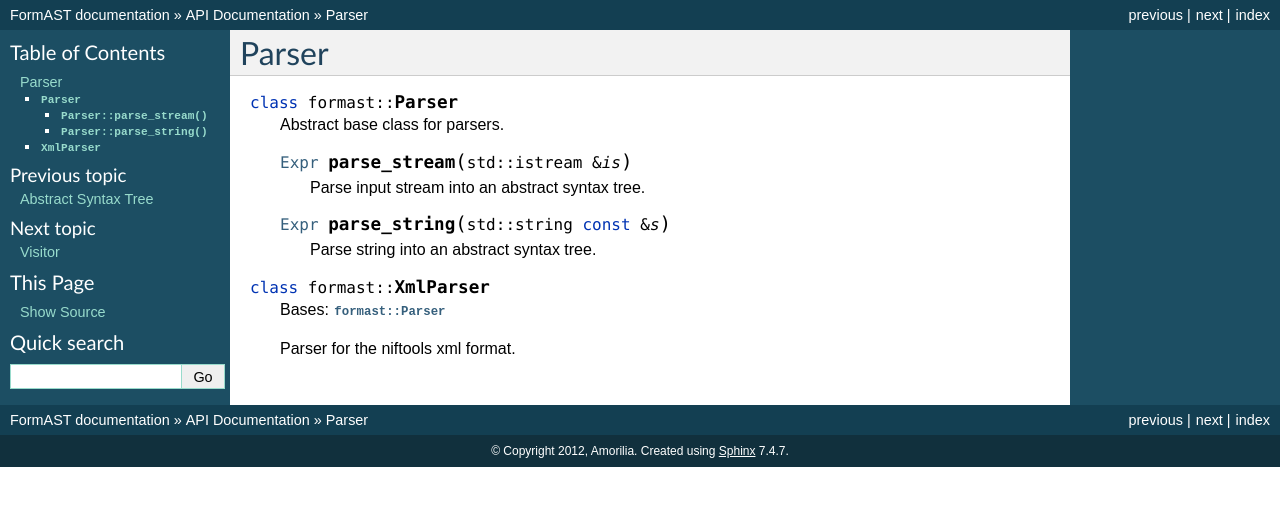
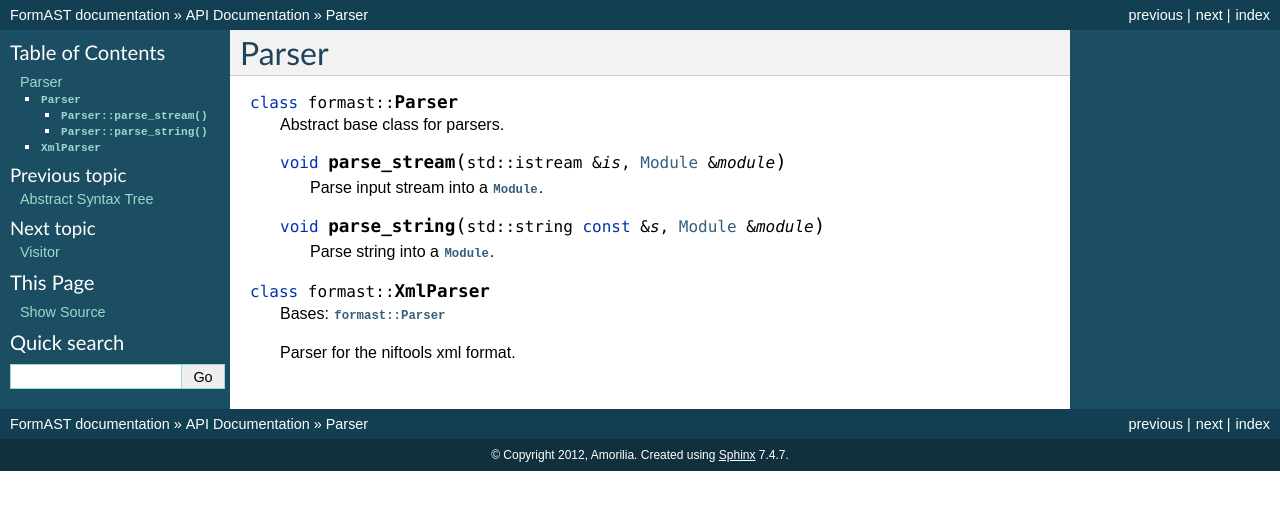
Before and after one commit to niftools/formast, a Sphinx documentation site: the page built from doc/api/parser.rst, in a window 1280 px wide. Shown: the top 510 px of the page. Built offline with Sphinx 7.4.7, drawn with Linux system fonts in a browser that asks for light colours.

Commit message:
Update parser documentation.

```diff
--- a/doc/api/parser.rst
+++ b/doc/api/parser.rst
@@ -5,13 +5,13 @@ Parser
 
    Abstract base class for parsers.
 
-   .. cpp:function:: Expr parse_stream(std::istream & is)
+   .. cpp:function:: void parse_stream(std::istream & is, Module & module)
 
-      Parse input stream into an abstract syntax tree.
+      Parse input stream into a :cpp:class:`Module`.
 
-   .. cpp:function:: Expr parse_string(std::string const & s)
+   .. cpp:function:: void parse_string(std::string const & s, Module & module)
 
-      Parse string into an abstract syntax tree.
+      Parse string into a :cpp:class:`Module`.
 
 .. cpp:class:: formast::XmlParser
 
```
